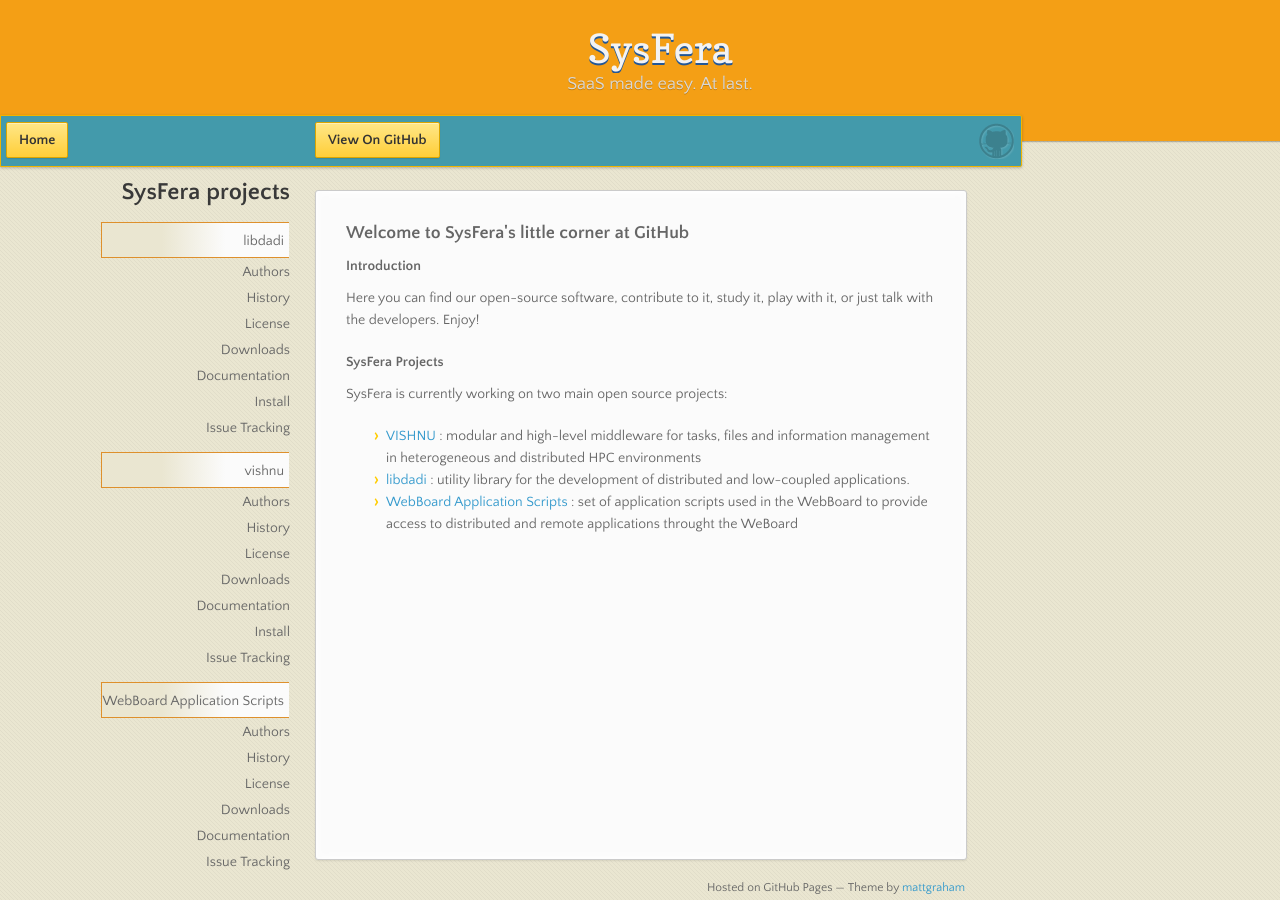
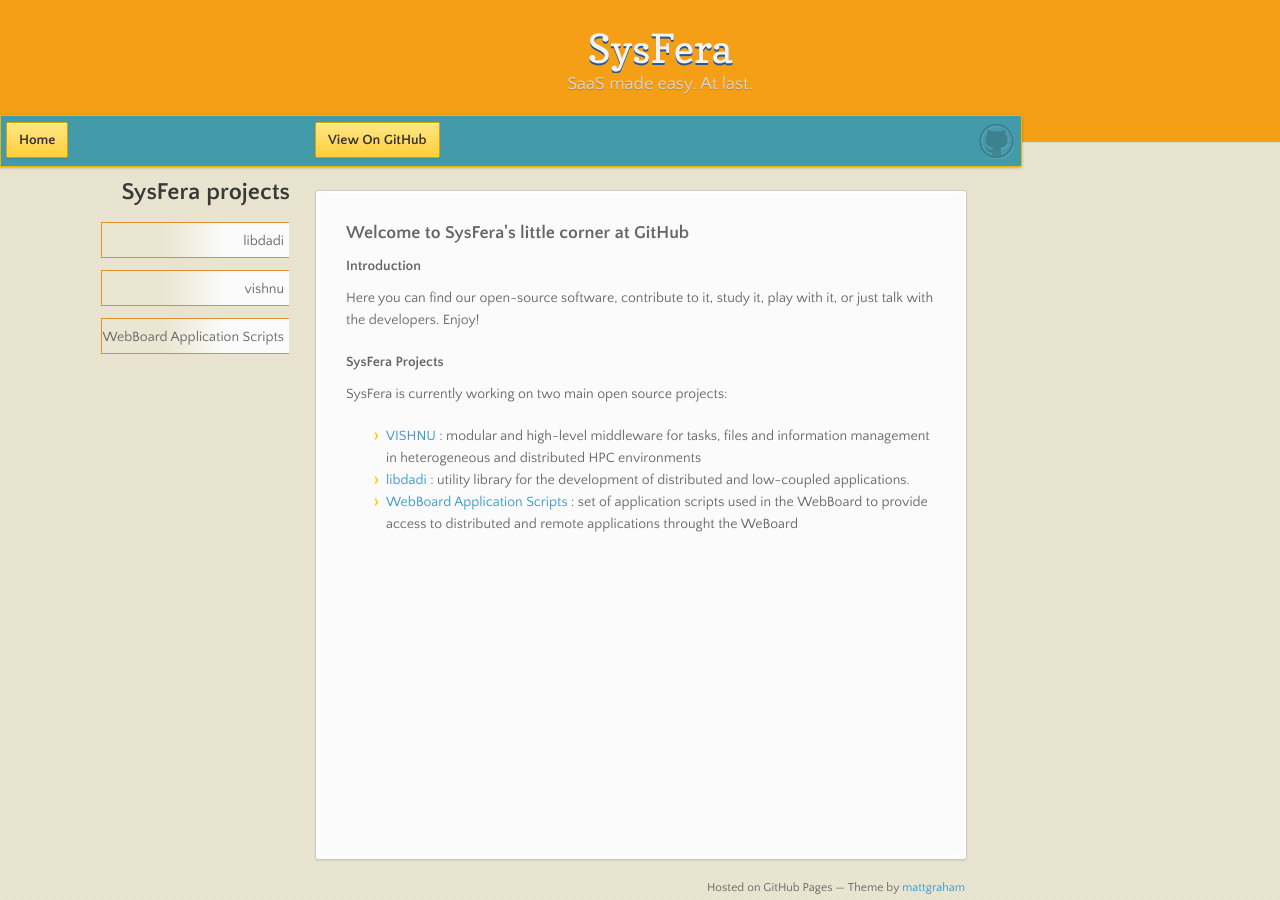
Before and after one commit to dloureiro/sysfera.github.com, a Jekyll site: the page built from index.html, in a window 1280 px wide and 900 px high. Built offline with Jekyll 4.4.1, drawn with Linux system fonts in a browser that asks for light colours; nearby versions of some CDN libraries; Markdown is read by kramdown in place of the engine named in the settings.

Commit message:
Still fixing bug related to accordion effect

```diff
--- a/_layouts/default.html
+++ b/_layouts/default.html
@@ -38,8 +38,8 @@
 	<h2>SysFera projects</h2>
 	<ul class="projectList" id="navigation">
 
-		<li><a href="/libdadi.html" class="pages">libdadi</a>
-			<ul class="projectPagesList head">
+		<li><a href="/libdadi.html" class="pages head">libdadi</a>
+			<ul class="projectPagesList">
 				<li><a href="/libdadi/authors.html">Authors</a></li>
 				<li><a href="/libdadi/history.html">History</a></li>
 				<li><a href="/libdadi/license.html">License</a></li>
@@ -49,8 +49,8 @@
 				<li><a href="/libdadi/issueTracking.html">Issue Tracking</a></li>
 			</ul>
 		</li>
-		<li><a href="/vishnu.html" class="pages">vishnu</a>
-			<ul class="projectPagesList head">
+		<li><a href="/vishnu.html" class="pages head">vishnu</a>
+			<ul class="projectPagesList">
 				<li><a href="/vishnu/authors.html">Authors</a></li>
 				<li><a href="/vishnu/history.html">History</a></li>
 				<li><a href="/vishnu/license.html">License</a></li>
@@ -60,8 +60,8 @@
 				<li><a href="/vishnu/issueTracking.html">Issue Tracking</a></li>
 			</ul>
 		</li>
-		<li><a href="/webboardApplicationScripts.html" class="pages">WebBoard Application Scripts</a>
-			<ul class="projectPagesList head">
+		<li><a href="/webboardApplicationScripts.html" class="pages head">WebBoard Application Scripts</a>
+			<ul class="projectPagesList">
 				<li><a href="/webboardApplicationScripts/authors.html">Authors</a></li>
 				<li><a href="/webboardApplicationScripts/history.html">History</a></li>
 				<li><a href="/webboardApplicationScripts/license.html">License</a></li>
```
